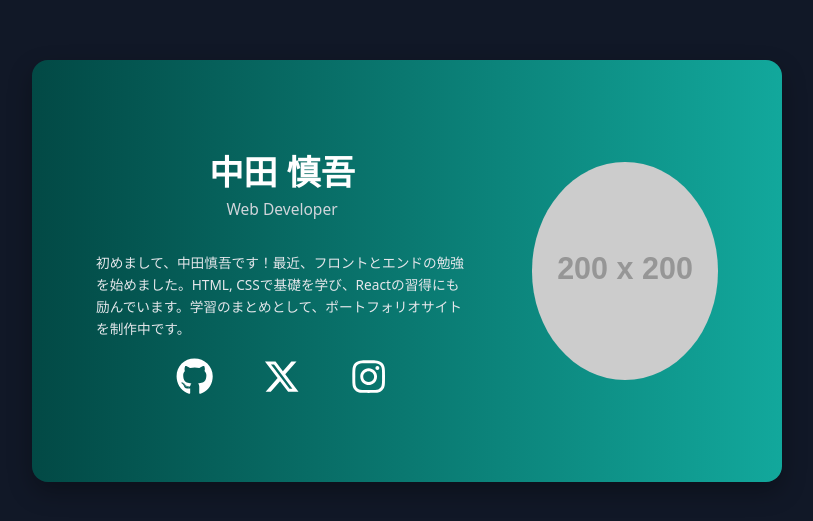
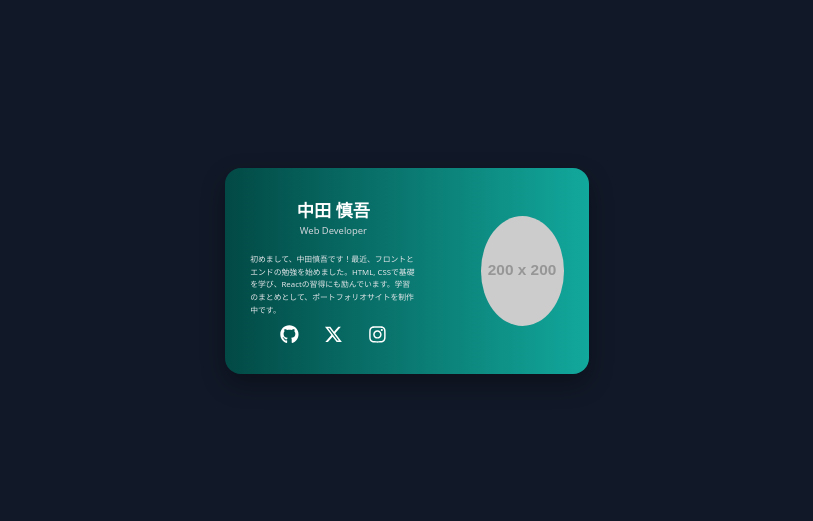
Before and after one commit to nakatashingo/nakata-portfolio, a Next.js app in the folder app/: page / in a window 1280 px wide. Shown: the part 129-650 px from the top of the page, without its empty margins (233-1046 px from the left). Built offline with nearby package versions, Linux system fonts and the light colour scheme.

Commit message:
cardのフォントの大きさを調整

```diff
--- a/app/app/globals.css
+++ b/app/app/globals.css
@@ -60,10 +60,10 @@ body {
   background: linear-gradient(to right, var(--card-gradient-start), var(--card-gradient-end));
   color: white;
   border-radius: 16px;
-  padding: 5cqw; /* パディングをカードの幅に連動させる */
+  padding: 2cqw; /* パディングをカードの幅に連動させる */
 
   /* カード自体の大きさを画面に応じて変更 */
-  width: 90%;
+  width: 30%;
   max-width: 750px;
 
   aspect-ratio: 16 / 9; /* 縦横比を常に65:40に固定 */
@@ -86,7 +86,7 @@ body {
 }
 
 .introduction h2 {
-  font-size: 2.5cqw; /* カード幅の2.5% */
+  font-size: 3cqw; /* カード幅の3% */
   font-weight: 400;
   color: #d1d5db;
   text-align: center;
@@ -94,7 +94,7 @@ body {
 }
 
 .introduction p {
-  font-size: 2.2cqw; /* カード幅の2.2% */
+  font-size: 2.5cqw; /* カード幅の2.5% */
   text-align: left;
   line-height: 1.6;
   color: #e5e7eb;
```
